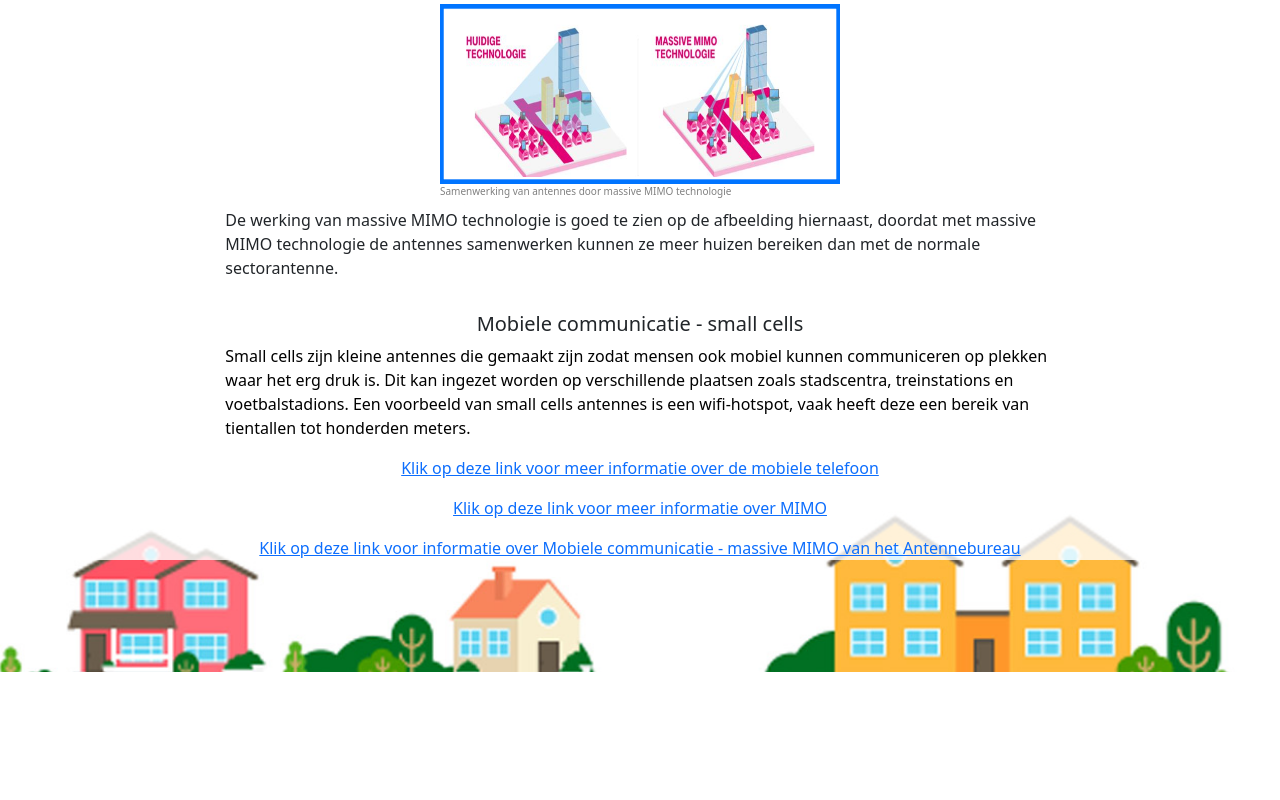
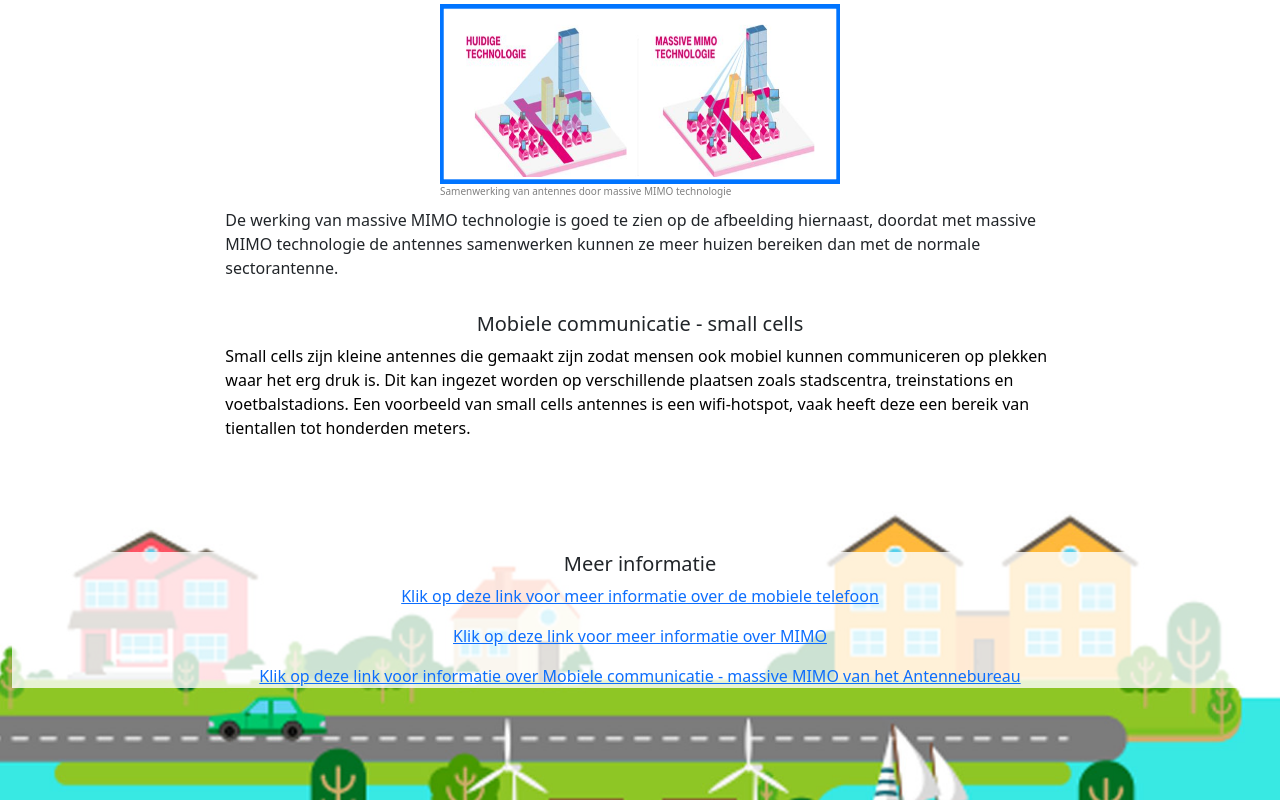
Before and after one commit to lukaszijlstra/Antennebureau, a plain HTML site: page Antennebureau/wwwroot/Sectorantennes.html in a window 1280 px wide. Shown: the part 1212-2012 px from the top of the page. Before the commit the page ends 1884 px from the top, so only its background shows below. Drawn offline with nearby package versions, Linux system fonts and the light colour scheme.

Commit message:
header informatie

```diff
--- a/Antennebureau/wwwroot/Sectorantennes.html
+++ b/Antennebureau/wwwroot/Sectorantennes.html
@@ -96,7 +96,7 @@
             </div>
             <div class="col-0 col-sm-0 col-md-2 col-lg-2"></div>
         </div>
-        <div class="row mt-3">
+        <div class="row mt-3 mb-5 pb-5">
             <div class="col-0 col-sm-0 col-md-2 col-lg-2"></div>
             <div class="col-12 col-sm-12 col-md-8 col-lg-8" style="background: rgba(255, 255, 255, 0.8);">
                 <h5 class="text-center">Mobiele communicatie - small cells</h5>
@@ -109,6 +109,7 @@
             <div class="col-0 col-sm-0 col-md-2 col-lg-2"></div>
         </div>
         <div style="background: rgba(255, 255, 255, 0.8);">
+            <h5 class="text-center">Meer informatie</h5>
             <p class="text-center"><a href="https://nl.wikipedia.org/wiki/Generaties_mobiele_telefonie">Klik op deze link voor meer informatie over de mobiele telefoon</a></p>
             <p class="text-center"><a href="https://nl.wikipedia.org/wiki/MIMO">Klik op deze link voor meer informatie over MIMO</a></p>
 
```
Also changed, not shown: Antennebureau/wwwroot/C2000.html (+5 -4 lines), Antennebureau/wwwroot/Guglielmo.html (+1 -0 lines), Antennebureau/wwwroot/Portofoon.html (+1 -0 lines), Antennebureau/wwwroot/Semafoon.html (+1 -0 lines), Antennebureau/wwwroot/Straalverbindingen.html (+2 -1 lines), Antennebureau/wwwroot/Zendmasten.html (+5 -4 lines).
